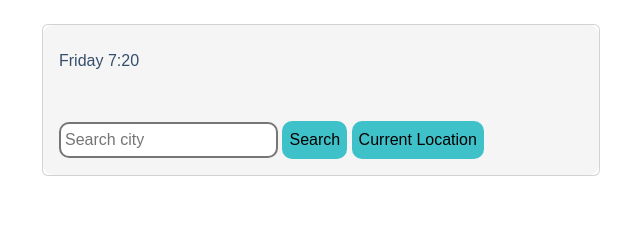
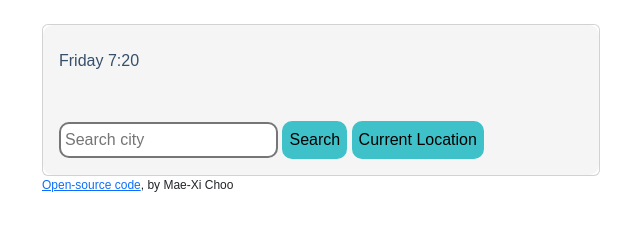
Before and after one commit to maexi-choo/weather-app, a plain HTML site: page index.html in a window 1280 px wide. Shown: the whole page, without its empty margins (40-680 px from the left). Drawn offline with nearby package versions, Linux system fonts and the light colour scheme; no server answers.

Commit message:
Added GitHub link

```diff
--- a/index.html
+++ b/index.html
@@ -41,6 +41,11 @@
           </form>
         </div>
       </div>
+      <div class="footnote">
+        <a href="https://github.com/maexi-choo/weather-app" target="_blank"
+          >Open-source code</a
+        >, by Mae-Xi Choo
+      </div>
     </div>
   </body>
   <script src="src/scripts.js"></script>
--- a/src/styles.css
+++ b/src/styles.css
@@ -31,3 +31,7 @@ body {
   padding: 4px;
   border-style: solid;
 }
+
+.footnote {
+  font-size: 12px;
+}
```
